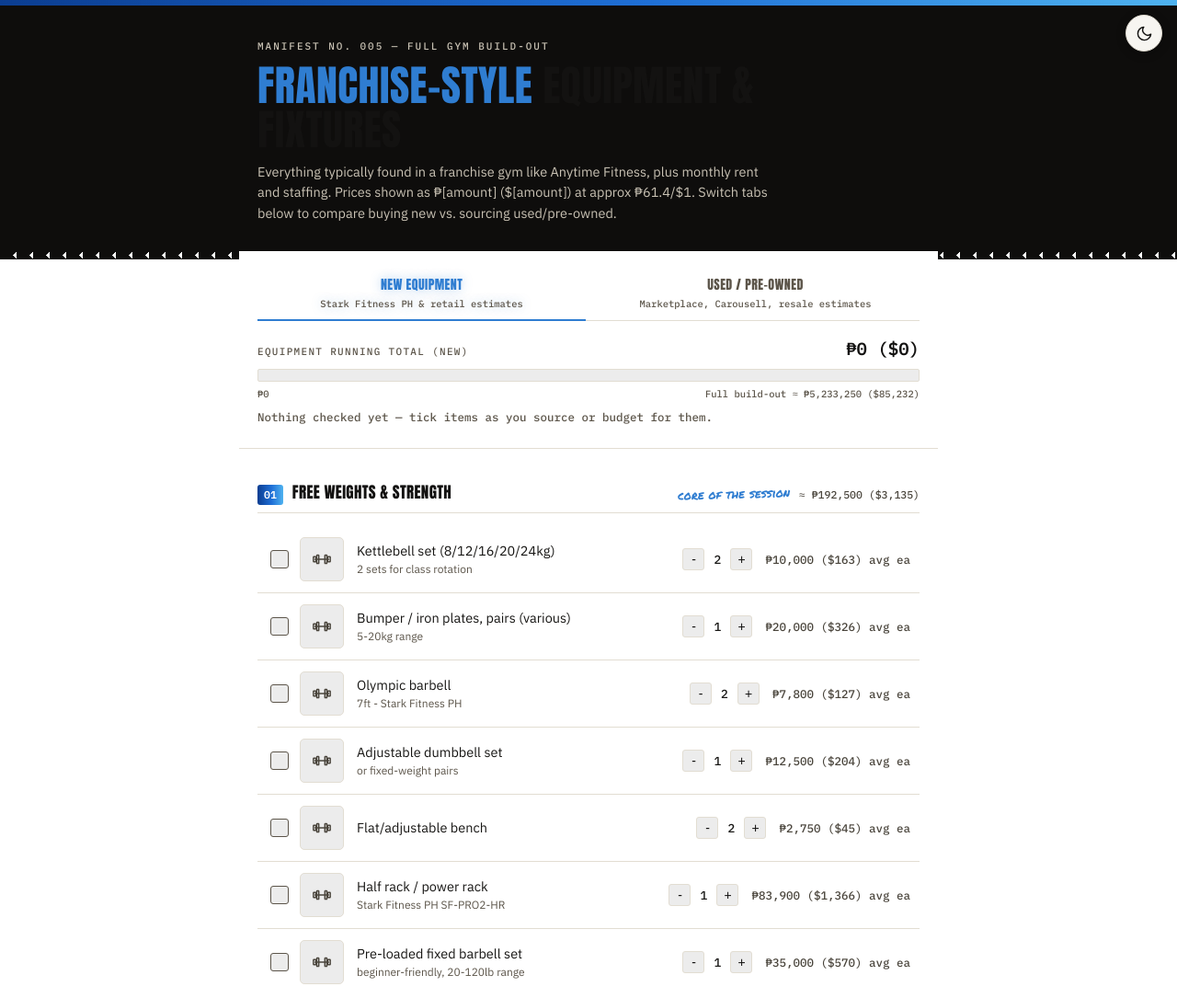
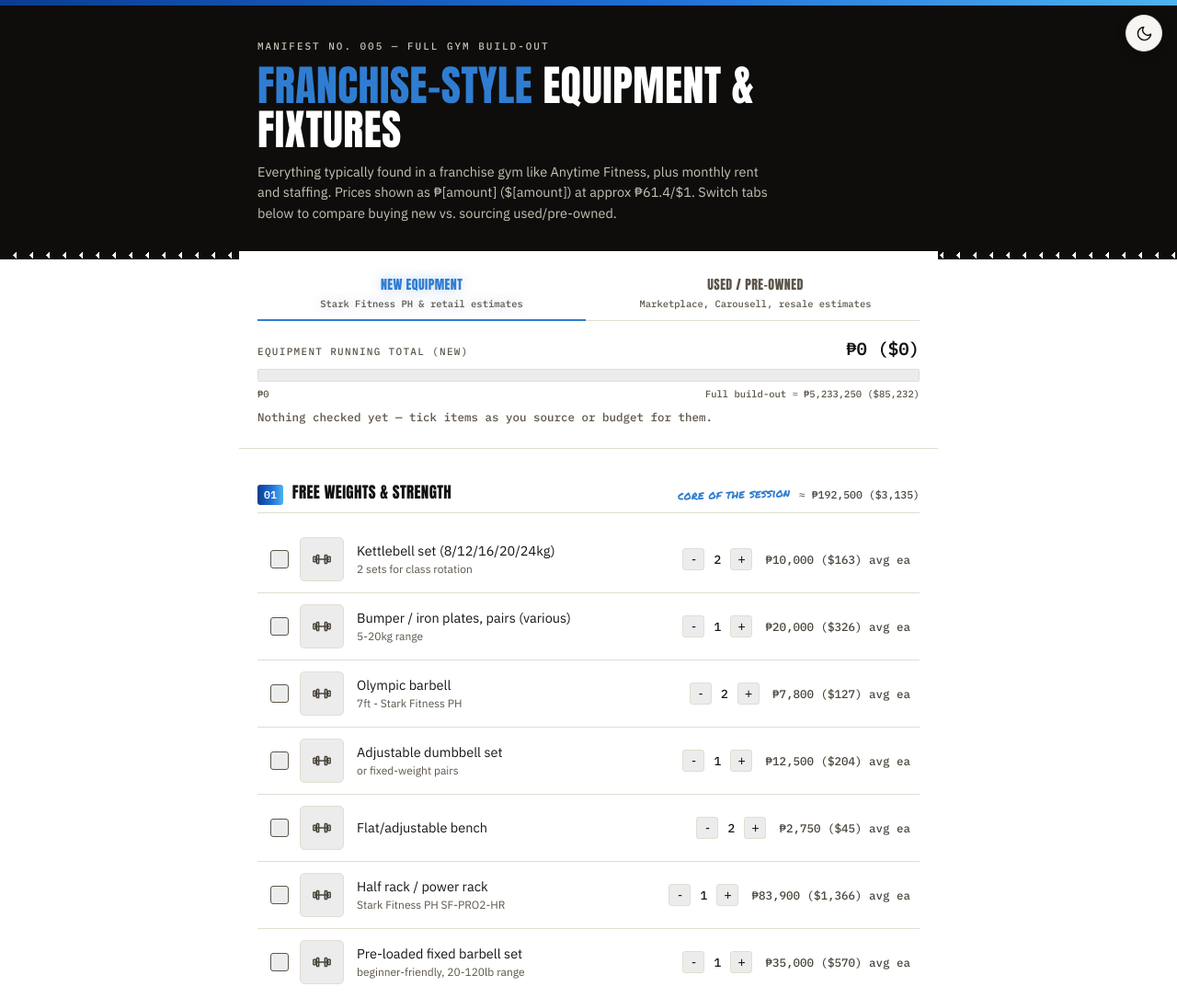
Before and after one commit to Josh-MC3/Gym-Equipment-in-Manila, a plain HTML site: page index.html in a window 1280 px wide. Shown: the top 1085 px of the page at 92% size. Drawn offline with Linux system fonts and the light colour scheme.

Commit message:
Add files via upload

```diff
--- a/index.html
+++ b/index.html
@@ -110,6 +110,7 @@
     max-width:620px;
   }
   h1 .accent{color:var(--iron-bright);}
+  [data-theme="light"] h1{color:#ffffff;}
   header p{font-size:14.5px; color:#cfc6b8; margin:0; max-width:560px; line-height:1.55;}
   [data-theme="light"] header p{color:#c9c2b4;}
 
```
